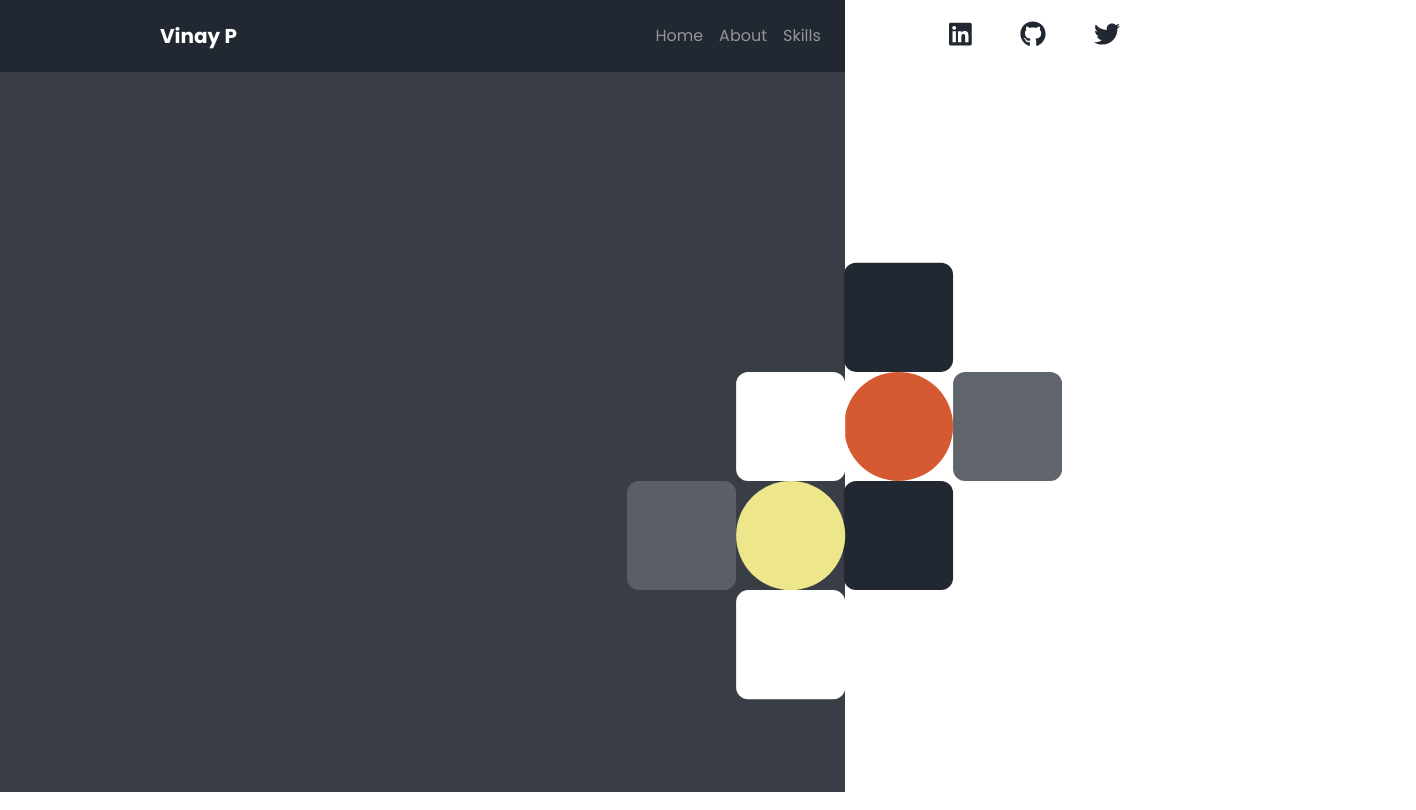
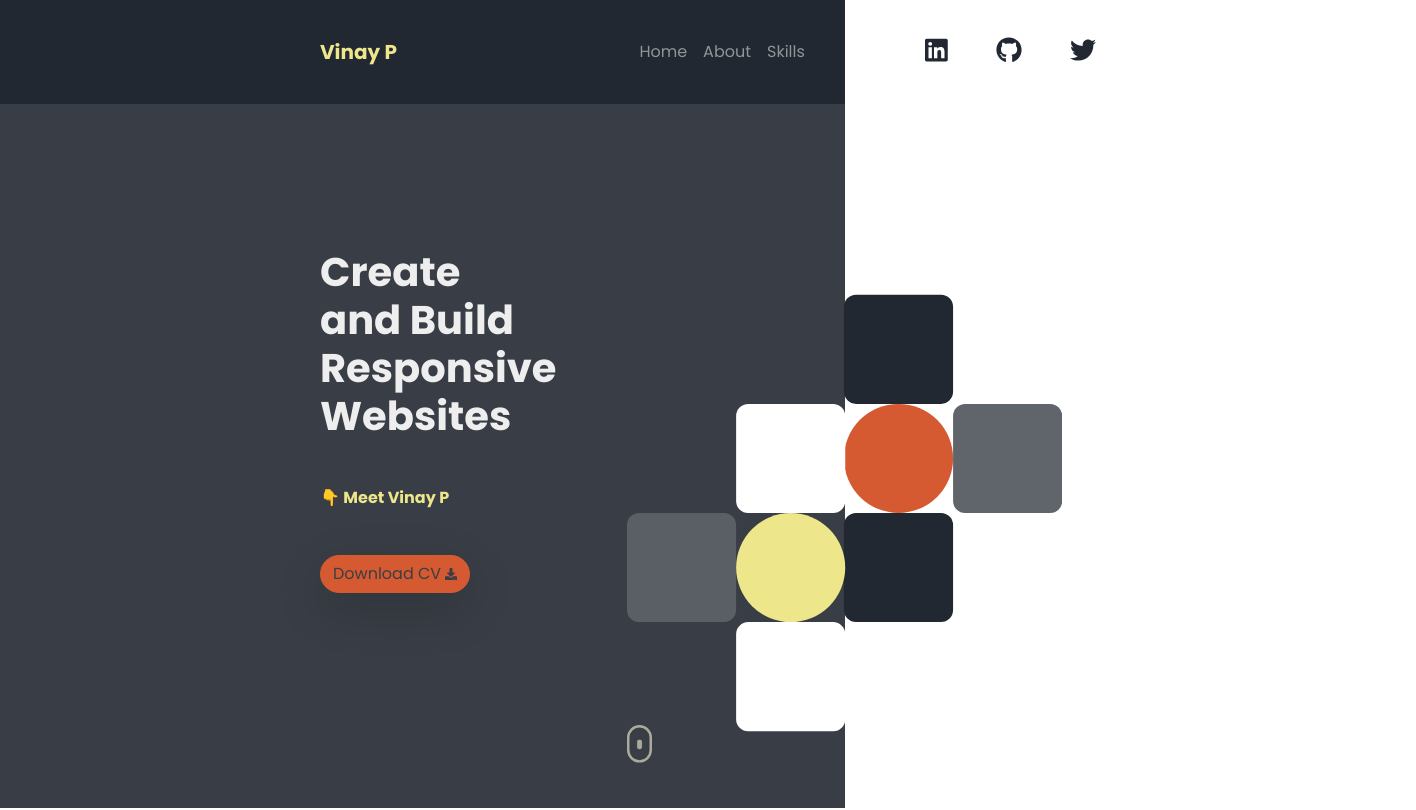
Before and after one commit to vip20/portfolio, a React (Create React App) app: page / in a window 1280 px wide. Shown: the top 810 px of the page, 1416 px wide, since content can reach past the window. Built offline with nearby package versions, Linux system fonts and the light colour scheme.

Commit message:
home page created

```diff
--- a/src/App.scss
+++ b/src/App.scss
@@ -4,7 +4,7 @@ body {
   height: 100%;
 }
 
-div.app {
+div#app {
   .bg-dark {
     background-color: $pastel1 !important;
   }
@@ -12,10 +12,17 @@ div.app {
     display: grid;
     grid-template-columns: 66% auto;
     nav {
-      padding: 1em 1em 1em 10em;
+      padding: 2em 2em 2em 20em;
+    }
+    .navbar-dark .navbar-toggler {
+      border: none !important;
+      outline: none !important;
+      svg {
+        fill: $pastel5;
+      }
     }
     .social-links {
-      padding: 1em 10em 1em 1em;
+      padding: 2em 20em 2em 2em;
       ul {
         padding: 0;
         margin: 0;
@@ -32,9 +39,14 @@ div.app {
   .home-container {
     display: grid;
     grid-template-columns: 66% auto;
+
+    .btn {
+      border-radius: 20px;
+    }
     .info {
       background-color: $pastel2;
-      height: 90vh;
+      height: 88vh;
+      padding: 9em 20em 6em 20em;
     }
     .hero-container {
       .hero-img {
@@ -47,66 +59,41 @@ div.app {
   }
 
   &.sm {
+    .nav-container {
+      display: grid;
+      grid-template-columns: 100%;
+      nav {
+        padding: 1.5em !important;
+      }
+      .social-links {
+        display: none;
+      }
+    }
+
+    .home-container {
+      display: grid;
+      grid-template-columns: 100%;
+      .info {
+        padding: 9em 1.5em 6em 1.5em;
+      }
+      .hero-container {
+        display: none !important;
+      }
+    }
   }
 }
 
-// .full-height {
-//   height: 100%;
-// }
-
-// .heading {
-//   font-size: 28px !important;
-// }
-
-// .p-24 {
-//   padding: 24px;
-// }
-
-// .p-12 {
-//   padding: 12px;
-// }
-
-// .p-b-0 {
-//   padding-bottom: 0px;
-// }
-
-// .p-l-4 {
-//   padding-left: 4px;
-// }
-// .p-r-4 {
-//   padding-right: 4px;
-// }
-
-// .m-0 {
-//   margin: 0px;
-// }
-
-// .m-24 {
-//   margin: 24px;
-// }
-
-// .m-r-4 {
-//   margin-right: 4px;
-// }
-
-// .m-r-8 {
-//   margin-right: 8px;
-// }
-// .m-b-16 {
-//   margin-bottom: 16px;
-// }
-
-// .btn-secondary {
-//   color: $pastel1;
-//   border-color: $pastel3;
-//   background-color: $pastel3;
-//   &:hover,
-//   &:focus {
-//     color: $pastel1;
-//     border-color: $pastel3;
-//     background-color: $pastel3;
-//   }
-//   &:not(:disabled):not(.disabled):active {
-//     background-color: $pastel1;
-//   }
-// }
+.btn-secondary {
+  color: $pastel2;
+  border-color: $pastel3;
+  background-color: $pastel3;
+  &:hover,
+  &:focus {
+    color: $pastel1;
+    border-color: $pastel3;
+    background-color: $pastel3;
+  }
+  &:not(:disabled):not(.disabled):active {
+    background-color: $pastel1;
+  }
+}
--- a/src/App.tsx
+++ b/src/App.tsx
@@ -16,9 +16,8 @@ import {
   faMobileAlt,
   faPhoneAlt,
 } from "@fortawesome/free-solid-svg-icons";
-import useResponsive, { ResponsiveProvider } from "./hooks/useResponsive";
+import { ResponsiveProvider } from "./hooks/useResponsive";
 import Landing from "./components/landing";
-import { BREAKPOINT_MOBILE } from "./core/constants";
 
 library.add(
   fab,
@@ -33,17 +32,14 @@ library.add(
   faCode
 );
 function App() {
-  const { width } = useResponsive();
   return (
     <React.Fragment>
       <ResponsiveProvider>
-        <div className={width < BREAKPOINT_MOBILE ? "app sm" : "app lg"}>
-          <Router>
-            <Switch>
-              <Route exact path="/" component={Landing}></Route>
-            </Switch>
-          </Router>
-        </div>
+        <Router>
+          <Switch>
+            <Route exact path="/" component={Landing}></Route>
+          </Switch>
+        </Router>
       </ResponsiveProvider>
     </React.Fragment>
   );
--- a/src/components/custNav/index.tsx
+++ b/src/components/custNav/index.tsx
@@ -16,12 +16,18 @@ function CustNav({ appConst }: { appConst: PageSetup }) {
       >
         {navConst.brand && (
           <Navbar.Brand href={navConst.brand.path}>
-            <b>{navConst.brand.name}</b>
+            <b className="pastel-4">{navConst.brand.name}</b>
           </Navbar.Brand>
         )}
         {navConst.navLinks && (
           <>
-            <Navbar.Toggle aria-controls="basic-navbar-nav" />
+            <Navbar.Toggle aria-controls="basic-navbar-nav">
+              <svg viewBox="0 0 100 80" width="30" height="30">
+                <rect width="100" height="5"></rect>
+                <rect x="50" y="30" width="50" height="5"></rect>
+                <rect y="60" width="100" height="5"></rect>
+              </svg>
+            </Navbar.Toggle>
             <Navbar.Collapse
               id="basic-navbar-nav"
               className="justify-content-end"
--- a/src/components/home/index.tsx
+++ b/src/components/home/index.tsx
@@ -1,22 +1,108 @@
-import React from "react";
-import { PageSetup } from "../../core/types";
-import Image from "react-bootstrap/Image";
-import profilePic from "../../assets/vinay_1.jpg";
-import design from "../../assets/design.svg";
+import React, { useState } from "react";
+import { DownloadFile, PageSetup } from "../../core/types";
+import ScrollDown from "../scrolldown";
+import { Button, Spinner } from "react-bootstrap";
+import { FontAwesomeIcon } from "@fortawesome/react-fontawesome";
+import { storageRef } from "../../firebase";
+import { from, of } from "rxjs";
+import { switchMap } from "rxjs/operators";
 
 export default function Home({ appConst }: { appConst: PageSetup }) {
+  const profileConst = appConst.profile;
+  const aboutConst = appConst.about;
+
+  const [downloadStatus, setDownloadStatus] = useState("");
+
+  const downloadFile = (downloadFile: DownloadFile) => {
+    if (downloadStatus === "") {
+      setDownloadStatus("Applying CSS...");
+      getFilefromFirebase(downloadFile.link)
+        .pipe(switchMap((x) => of(x)))
+        .subscribe(
+          (url) => {
+            // This can be downloaded directly:
+            var xhr = new XMLHttpRequest();
+            xhr.responseType = "blob";
+            xhr.open("GET", url);
+            xhr.send();
+
+            xhr.onload = function (e) {
+              if (this.status === 200) {
+                setDownloadStatus("Preparing...");
+                // Create a new Blob object using the response data of the onload object
+                var blob = new Blob([this.response], {
+                  type: downloadFile.mimeType,
+                });
+                //Create a link element, hide it, direct it towards the blob, and then 'click' it programatically
+                let a: any = document.createElement("a");
+                a.style = "display: none";
+                document.body.appendChild(a);
+                //Create a DOMString representing the blob and point the link element towards it
+                let url = window.URL.createObjectURL(blob);
+                a.href = url;
+                a.download = downloadFile.fileName;
+                //programatically click the link to trigger the download
+                a.click();
+                //release the reference to the file by revoking the Object URL
+                window.URL.revokeObjectURL(url);
+                setDownloadStatus("");
+              } else {
+                //deal with your error state here
+                setDownloadStatus("");
+              }
+            };
+          },
+          (e) => {
+            console.error(e);
+            setDownloadStatus("");
+          }
+        );
+    }
+  };
   return (
     <div className="home-container">
-      <div className="info"></div>
+      <div className="info">
+        <h1 className="pastel-5 mb-5">
+          <b>{profileConst.personalDetails.role}</b>
+        </h1>
+        <h6>
+          <b className="pastel-4">
+            {profileConst.personalDetails.bubbleMessage}{" "}
+            {profileConst.personalDetails.name}
+          </b>
+        </h6>
+
+        <Button
+          type="button"
+          variant="secondary"
+          className=" mt-5 shadow-lg d-flex align-items-center"
+          onClick={() => downloadFile(aboutConst.cvDownload)}
+        >
+          {downloadStatus !== "" ? (
+            <>
+              <Spinner
+                as="span"
+                animation="grow"
+                size="sm"
+                role="status"
+                aria-hidden="true"
+                className="pr-1"
+              />
+              {downloadStatus}
+            </>
+          ) : (
+            <>
+              Download CV
+              <FontAwesomeIcon
+                className="pl-1"
+                icon="download"
+              ></FontAwesomeIcon>
+            </>
+          )}
+        </Button>
+        <ScrollDown></ScrollDown>
+      </div>
       <div className="hero-container">
-        {/* <Image
-          className="
-            hero-img"
-          src={profilePic}
-          roundedCircle
-        /> */}
-        {/*
-        <img src={design} alt="Design" className="hero-img" /> */}
         <svg
           className="hero-img"
           width="686"
@@ -104,3 +190,7 @@ export default function Home({ appConst }: { appConst: PageSetup }) {
     </div>
   );
 }
+
+const getFilefromFirebase = (fileName: string) => {
+  return from(storageRef.child(`${fileName}`).getDownloadURL());
+};
--- a/src/components/landing/index.tsx
+++ b/src/components/landing/index.tsx
@@ -1,16 +1,23 @@
+import classNames from "classnames";
 import React from "react";
-import { APP_CONST } from "../../core/constants";
+import { APP_CONST, BREAKPOINT_MOBILE } from "../../core/constants";
 import { PageSetup } from "../../core/types";
+import useResponsive from "../../hooks/useResponsive";
 import CustNav from "../custNav";
 import Home from "../home";
 
 function Landing() {
   const appConst: PageSetup = APP_CONST.home;
+
+  const { width } = useResponsive();
+  const appClass = classNames({
+    sm: width < BREAKPOINT_MOBILE,
+  });
   return (
-    <>
+    <div className={appClass} id="app">
       <CustNav appConst={appConst}></CustNav>
       <Home appConst={appConst}></Home>
-    </>
+    </div>
   );
 }
 
--- /dev/null
+++ b/src/components/scrolldown/index.scss
@@ -0,0 +1,94 @@
+svg {
+  vertical-align: middle;
+}
+.scroll-down {
+  position: absolute;
+  left: 50%;
+  margin-left: -20px;
+  width: 40px;
+  height: 40px;
+  bottom: 35px;
+  padding-left: 7px;
+  cursor: pointer;
+  z-index: 2;
+  color: #c7c4b8;
+  -webkit-box-sizing: border-box;
+  -moz-box-sizing: border-box;
+  box-sizing: border-box;
+}
+.scroll-down.svg svg {
+  width: 25px;
+  opacity: 1;
+  -webkit-transition: opacity 0.5s;
+  -moz-transition: opacity 0.5s;
+  -ms-transition: opacity 0.5s;
+  -o-transition: opacity 0.5s;
+  transition: opacity 0.5s;
+}
+.scroll-down.svg .stroke {
+  stroke: #ada99d;
+}
+.scroll-down.svg .scroller {
+  fill: #ada99d;
+  -webkit-animation: updown 1s infinite;
+  -moz-animation: updown 1s infinite;
+  -o-animation: updown 1s infinite;
+  animation: updown 1s infinite;
+}
+
+@-webkit-keyframes updown {
+  0% {
+    -webkit-transform: translate(0, 0);
+    transform: translate(0, 0);
+  }
+  50% {
+    -webkit-transform: translate(0, 5px);
+    transform: translate(0, 5px);
+  }
+  100% {
+    -webkit-transform: translate(0, 0);
+    transform: translate(0, 0);
+  }
+}
+@-moz-keyframes updown {
+  0% {
+    -moz-transform: translate(0, 0);
+    transform: translate(0, 0);
+  }
+  50% {
+    -moz-transform: translate(0, 5px);
+    transform: translate(0, 5px);
+  }
+  100% {
+    -moz-transform: translate(0, 0);
+    transform: translate(0, 0);
+  }
+}
+@-o-keyframes updown {
+  0% {
+    -o-transform: translate(0, 0);
+    transform: translate(0, 0);
+  }
+  50% {
+    -o-transform: translate(0, 5px);
+    transform: translate(0, 5px);
+  }
+  100% {
+    -o-transform: translate(0, 0);
+    transform: translate(0, 0);
+  }
+}
+@keyframes updown {
+  0% {
+    -webkit-transform: translate(0, 0);
+    transform: translate(0, 0);
+  }
+  50% {
+    -webkit-transform: translate(0, 5px);
+    transform: translate(0, 5px);
+  }
+  100% {
+    -webkit-transform: translate(0, 0);
+    transform: translate(0, 0);
+  }
+}
--- /dev/null
+++ b/src/components/scrolldown/index.tsx
@@ -0,0 +1,34 @@
+import React from "react";
+import "./index.scss";
+
+export default function ScrollDown() {
+  return (
+    <>
+      <div className="scroll-down svg" id="home-scroll-down">
+        <svg
+          version="1.1"
+          id="Layer_2"
+          x="0px"
+          y="0px"
+          viewBox="0 0 25.166666 37.8704414"
+          enable-background="new 0 0 25.166666 37.8704414"
+        >
+          <path
+            className="stroke"
+            fill="none"
+            stroke="#c7c4b8"
+            stroke-width="2.5"
+            stroke-miterlimit="10"
+            d="M12.5833445 36.6204414h-0.0000229C6.3499947 36.6204414 1.25 31.5204487 1.25 25.2871208V12.5833216C1.25 6.3499947 6.3499951 1.25 12.5833216 1.25h0.0000229c6.2333269 0 11.3333216 5.0999947 11.3333216 11.3333216v12.7037992C23.916666 31.5204487 18.8166714 36.6204414 12.5833445 36.6204414z"
+          ></path>
+          <path
+            className="scroller"
+            fill="#c7c4b8"
+            d="M13.0833359 19.2157116h-0.9192753c-1.0999985 0-1.9999971-0.8999996-1.9999971-1.9999981v-5.428606c0-1.0999994 0.8999987-1.9999981 1.9999971-1.9999981h0.9192753c1.0999985 0 1.9999981 0.8999987 1.9999981 1.9999981v5.428606C15.083334 18.315712 14.1833344 19.2157116 13.0833359 19.2157116z"
+          ></path>
+        </svg>
+        <i className="icon icon-arrow-down"></i>
+      </div>
+    </>
+  );
+}
--- a/src/core/constants.ts
+++ b/src/core/constants.ts
@@ -61,8 +61,8 @@ export const APP_CONST: AppSetup = {
     profile: {
       personalDetails: {
         name: "Vinay P",
-        role: "Frontend Developer",
-        bubbleMessage: "Hello I'm",
+        role: "Create and Build Responsive Websites",
+        bubbleMessage: `👇 Meet `,
       },
       profilePic: "photos/vinay_1.jpg",
       contactLinks: defaultContactList,
--- a/src/index.scss
+++ b/src/index.scss
@@ -5,9 +5,7 @@
   // font-family: -apple-system, BlinkMacSystemFont, "Segoe UI", "Roboto", "Oxygen",
   //   "Ubuntu", "Cantarell", "Fira Sans", "Droid Sans", "Helvetica Neue",
   //   sans-serif;
-  font-family: "Poppins", -apple-system, BlinkMacSystemFont, "Segoe UI",
-    "Roboto", "Oxygen", "Ubuntu", "Cantarell", "Fira Sans", "Droid Sans",
-    "Helvetica Neue", sans-serif;
+  font-family: "Poppins", sans-serif;
 }
 body {
   margin: 0;
@@ -31,6 +29,9 @@ code {
 .pastel-4 {
   color: $pastel4;
 }
+.pastel-5 {
+  color: $pastel5;
+}
 .fill-pastel-1 {
   fill: $pastel1;
 }
@@ -42,6 +43,9 @@ code {
 }
 .fill-pastel-4 {
   fill: $pastel4;
+}
+.fill-pastel-5 {
+  fill: $pastel5;
 }
 
 /* stylesheet.scss */
--- a/src/theme.scss
+++ b/src/theme.scss
@@ -12,3 +12,4 @@ $pastel1: #222831;
 $pastel2: #393e46;
 $pastel3: #d65a31;
 $pastel4: #ede68a;
+$pastel5: #eeeeee;
```
Also changed, not shown: src/assets/hamburger.svg (added).
